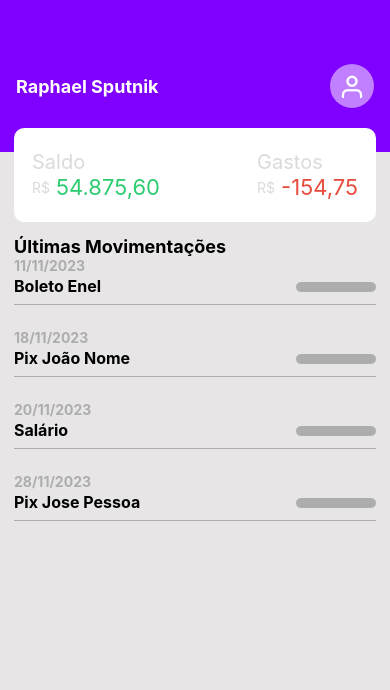
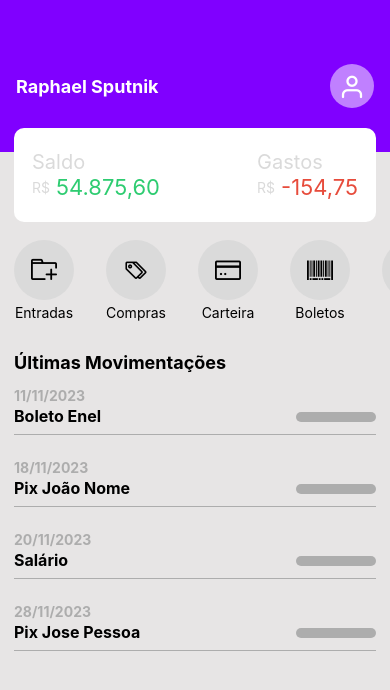
Before and after one commit to RaphaelTW/controle-financa, a React Native app: screen / in a window 390 px wide. Shown: the top 690 px of the page. Built offline with nearby package versions, Linux system fonts and the light colour scheme.

Commit message:
criando menus e slide de últimas movimentações

```diff
--- /dev/null
+++ b/src/components/Actions/index.js
@@ -0,0 +1,72 @@
+import React from 'react';
+import { View, Text, StyleSheet, TouchableOpacity, ScrollView } from 'react-native';
+import { AntDesign } from '@expo/vector-icons'
+
+export default function Actions() {
+ return (
+   <ScrollView style={styles.container} horizontal={true} showsHorizontalScrollIndicator={false}>
+
+        <TouchableOpacity style={styles.actionButton}>
+            <View style={styles.areaButton}>
+                <AntDesign name="addfolder" size={26} color="#000" />
+            </View>
+            <Text style={styles.labelButton}>Entradas</Text>
+        </TouchableOpacity>
+
+        <TouchableOpacity style={styles.actionButton}>
+            <View style={styles.areaButton}>
+                <AntDesign name="tagso" size={26} color="#000" />
+            </View>
+            <Text style={styles.labelButton}>Compras</Text>
+        </TouchableOpacity>
+
+        <TouchableOpacity style={styles.actionButton}>
+            <View style={styles.areaButton}>
+                <AntDesign name="creditcard" size={26} color="#000" />
+            </View>
+            <Text style={styles.labelButton}>Carteira</Text>
+        </TouchableOpacity>
+
+        <TouchableOpacity style={styles.actionButton}>
+            <View style={styles.areaButton}>
+                <AntDesign name="barcode" size={26} color="#000" />
+            </View>
+            <Text style={styles.labelButton}>Boletos</Text>
+        </TouchableOpacity>
+
+        <TouchableOpacity style={styles.actionButton}>
+            <View style={styles.areaButton}>
+                <AntDesign name="setting" size={26} color="#000" />
+            </View>
+            <Text style={styles.labelButton}>Conta</Text>
+        </TouchableOpacity>
+   </ScrollView>
+  );
+}
+
+const styles = StyleSheet.create({
+    container:{
+        maxHeight: 84,
+        marginTop: 18,
+        marginBottom: 14,
+        paddingStart: 14,
+        paddingEnd: 14,
+    },
+    actionButton:{
+        alignItems: 'center',
+        marginRight: 32,
+    },
+    areaButton:{
+        backgroundColor: '#DADADA',
+        height: 60,
+        width: 60,
+        borderRadius: 30,
+        justifyContent: 'center',
+        alignItems: 'center',
+    },
+    labelButton:{
+        marginTop: 4,
+        textAlign: 'center',
+        // fontWeight: 'bold',
+    }
+})
--- a/src/components/Movements/index.js
+++ b/src/components/Movements/index.js
@@ -6,7 +6,7 @@
 
 
  return (
-    <TouchableOpacity style={styles.container}>
+    <TouchableOpacity style={styles.container} onPress={ () => setShowValue(!showValue) }>
         <Text style={styles.date}>{data.date}</Text>
 
         <View style={styles.content}>
--- a/src/pages/Home/index.js
+++ b/src/pages/Home/index.js
@@ -2,6 +2,7 @@
 import Header from '../../components/Header'
 import Balance from '../../components/Balance'
 import Movements from '../../components/Movements'
+import Actions from '../../components/Actions'
 
 const list = [
     {
@@ -41,6 +42,8 @@
         <Header name="Raphael Sputnik"/>
         <Balance saldo="54.875,60" gastos="-154,75"/>
 
+        <Actions/>
+
         <Text style={styles.title}>Últimas Movimentações</Text>
 
         <FlatList
@@ -63,9 +66,7 @@
   title:{
     fontSize: 18,
     fontWeight: 'bold',
-    marginLeft: 14,
-    marginRight: 14,
-    marginTop: 14,
+    margin: 14,
   },
   list:{
     marginStart: 14,
```
